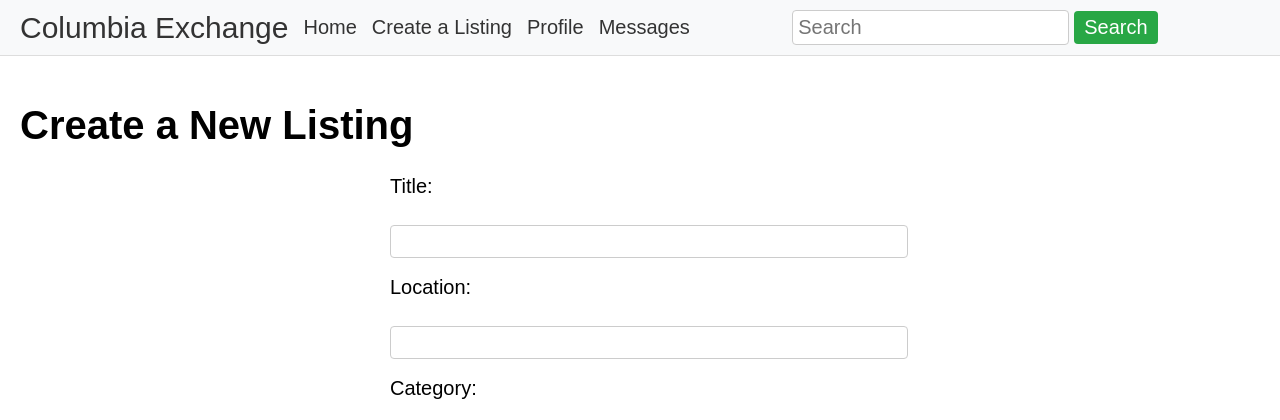
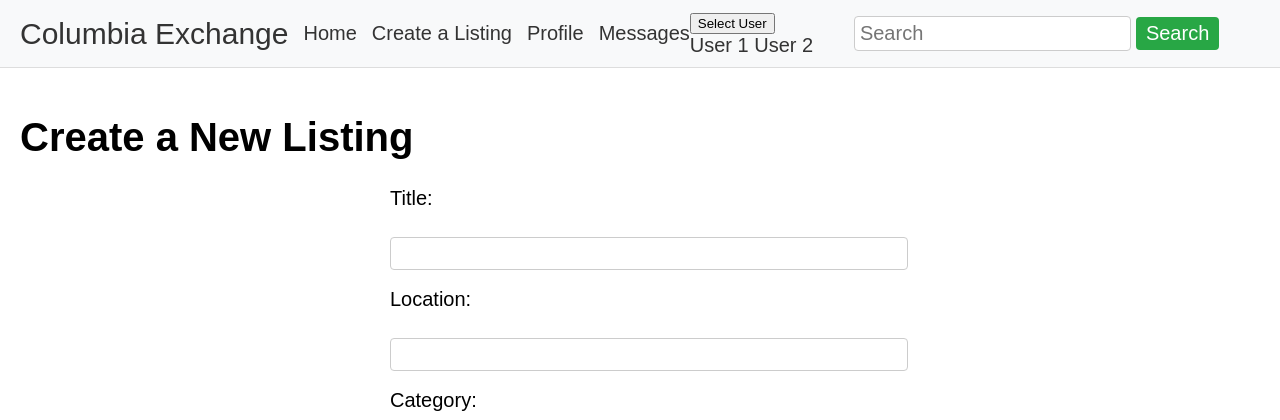
Before and after one commit to sharma-aarushi/COMS-4111-Databases-Project-1, a Flask app: page /test in a window 1280 px wide. Shown: the top 420 px of the page. Run offline with Flask 3, Linux system fonts and the light colour scheme; parts of the project's set-up code (start-up, migrations or seed data) failed here and were passed over.

Commit message:
Set up alternate user toggling

```diff
--- a/server.py
+++ b/server.py
@@ -20,6 +20,24 @@
 # Database setup
 DATABASEURI = "postgresql://as6322:624309@104.196.222.236/proj1part2"
 engine = create_engine(DATABASEURI, poolclass=NullPool)
+
+# Define global users and current user
+USERS = {
+    "user1": "demo_uni",  # Replace with actual UNI for user1
+    "user2": "test_uni"   # Replace with actual UNI for user2
+}
+current_user = USERS["user1"]  # Default to user1
+
+@app.route('/switch_user/<string:user>')
+def switch_user(user):
+    global current_user
+    if user in USERS:
+        current_user = USERS[user]
+        flash(f"Switched to {user}.")
+    else:
+        flash("User not found.")
+    return redirect(url_for('profile'))
+
 
 @app.before_request
 def before_request():
@@ -169,7 +187,6 @@
 @app.route('/new_listing', methods=['GET', 'POST'])
 def new_listing():
     if request.method == 'POST':
-        # Get form data
         title = request.form.get('title')
         location = request.form.get('location')
         category = request.form.get('category')
@@ -178,24 +195,20 @@
         condition = request.form.get('condition')
         status = request.form.get('status')
         link = request.form.get('link')
-        createdby = "demo_uni"  # Assigning demo user ID for testing
+        createdby = current_user  # Assign current user ID
 
-        # Automatically set today's date
         dateadded = date.today()
 
-        # Check if all fields are provided
         if not all([title, location, category, description, price, condition, status, link]):
             flash("All fields, including the link, are required.")
             return redirect(url_for('new_listing'))
 
-        # Convert price to float and handle exceptions
         try:
             price = float(price)
         except ValueError:
             flash("Invalid price value.")
             return redirect(url_for('new_listing'))
 
-        # Insert listing into the database using text() with named parameters
         query = text("""
             INSERT INTO Listings (title, location, category, createdby, description, price, condition, status, link, dateadded)
             VALUES (:title, :location, :category, :createdby, :description, :price, :condition, :status, :link, :dateadded)
@@ -215,7 +228,7 @@
                     'link': link,
                     'dateadded': dateadded
                 })
-                g.conn.commit()  # Explicitly call commit here
+                g.conn.commit()
                 flash("Listing created successfully.")
         except Exception as e:
             print(f"An error occurred during insertion: {e}")
@@ -224,7 +237,6 @@
 
         return redirect(url_for('show_popular_listings'))
 
-    # Render the form to create a new listing
     return render_template("create_listing.html")
 
 
@@ -275,19 +287,16 @@
 ######
 #USER TESTING
 ######
-
 @app.route('/profile')
 def profile():
-    user_uni = "demo_uni"  # Replace with session or actual user ID for real scenarios
+    user_uni = current_user  # Use the current user
 
-    # Reconnect if the connection is closed
     if g.conn is None:
         g.conn = engine.connect()
 
-    # Start a transaction to ensure commit handling
     with g.conn.begin() as transaction:
         try:
-            # Fetch listings for the user
+            # Fetch listings for the current user
             query = text("""
                 SELECT listingid, title, dateadded
                 FROM Listings
@@ -299,12 +308,10 @@
             user_query = text("SELECT name FROM Users WHERE uni = :user_uni")
             user_name = g.conn.execute(user_query, {'user_uni': user_uni}).scalar()
 
-            # Explicitly commit the transaction if needed (not typically required for SELECT)
             transaction.commit()
-
         except Exception as e:
             print(f"Error during database transaction: {e}")
-            transaction.rollback()  # Rollback in case of error
+            transaction.rollback()
             flash("An error occurred while fetching the profile.")
             return redirect(url_for('show_popular_listings'))
 
@@ -312,7 +319,7 @@
 
 @app.route('/messages')
 def messages():
-    user_uni = "demo_uni"  # Replace with session or actual user ID for real scenarios
+    user_uni = current_uni # Replace with session or actual user ID for real scenarios
     query = text("""
         SELECT m.content, m.timestamp, u.name AS sender_name,
                CASE WHEN m.sender = :user_uni THEN 'sent' ELSE 'received' END AS message_type
@@ -328,7 +335,7 @@
 
 @app.route('/edit_listing/<int:listing_id>', methods=['GET', 'POST'])
 def edit_listing(listing_id):
-    demo_uni = "demo_uni"  # Replace with actual demo user UNI for testing
+    demo_uni = current_uni  # Replace with actual demo user UNI for testing
     if request.method == 'POST':
         # Get form data for editable fields
         title = request.form.get('title')
@@ -372,7 +379,7 @@
                     'status': status,
                     'link': link,
                     'listing_id': listing_id,
-                    'demo_uni': demo_uni
+                    'demo_uni': current_uni
                 })
                 g.conn.commit()  # Explicitly call commit for the update
                 flash("Listing updated successfully.")
@@ -391,7 +398,7 @@
         """)
 
         with g.conn as conn:
-            result = conn.execute(query, {'listing_id': listing_id, 'demo_uni': demo_uni}).fetchone()
+            result = conn.execute(query, {'listing_id': listing_id, 'demo_uni': current_uni}).fetchone()
 
         if result:
             listing = result._mapping  # Convert to dictionary-like object for template rendering
@@ -411,14 +418,14 @@
     try:
         with g.conn as conn:
             # Debugging print to confirm route is accessed
-            print(f"Attempting to delete listing with ID {listing_id} for user {demo_uni}")
+            print(f"Attempting to delete listing with ID {listing_id} for user {current_uni}")
 
             # Execute delete query
-            result = conn.execute(query, {'listing_id': listing_id, 'demo_uni': demo_uni})
+            result = conn.execute(query, {'listing_id': listing_id, 'demo_uni': current_uni})
 
             # Commit the transaction
             g.conn.commit()  # Explicitly commit the deletion
-            print(f"Deleted listing with ID {listing_id} for user {demo_uni}")  # Confirm deletion
+            print(f"Deleted listing with ID {listing_id} for user {current_uni}")  # Confirm deletion
 
             flash("Listing deleted successfully.")
     except Exception as e:
@@ -447,8 +454,8 @@
 
     with g.conn as conn:
         conn.execute(query, {
-            'sender_uni': demo_uni,
-            'receiver_uni': receiver_uni,
+            'sender': current_uni,
+            'receiver': receiver_uni,
             'listing_id': listing_id,
             'message': message_text,
             'timestamp': datetime.now()
@@ -464,7 +471,7 @@
     @click.option('--debug', is_flag=True)
     @click.option('--threaded', is_flag=True)
     @click.argument('HOST', default='0.0.0.0')
-    @click.argument('PORT', default=5110, type=int)
+    @click.argument('PORT', default=8115, type=int)
     def run(debug, threaded, host, port):
         HOST, PORT = host, port
         print("running on %s:%d" % (HOST, PORT))
--- a/templates/index.html
+++ b/templates/index.html
@@ -18,11 +18,23 @@
       <li><a href="{{ url_for('profile') }}">Profile</a></li>
       <li><a href="{{ url_for('messages') }}">Messages</a></li>
     </ul>
+
+    <!-- User Selection Dropdown -->
+    <div class="dropdown">
+      <button class="dropbtn">Select User</button>
+      <div class="dropdown-content">
+        <a href="{{ url_for('switch_user', user='user1') }}">User 1</a>
+        <a href="{{ url_for('switch_user', user='user2') }}">User 2</a>
+      </div>
+    </div>
+
+    <!-- Search Form -->
     <form class="search-form" action="{{ url_for('search') }}" method="get">
       <input type="search" name="query" placeholder="Search" aria-label="Search" required>
       <button type="submit">Search</button>
     </form>
   </nav>
+
   <div class="container">
     {% block content %}{% endblock %}
   </div>
```
Also changed, not shown: templates/profile.html (+4 -11 lines).
